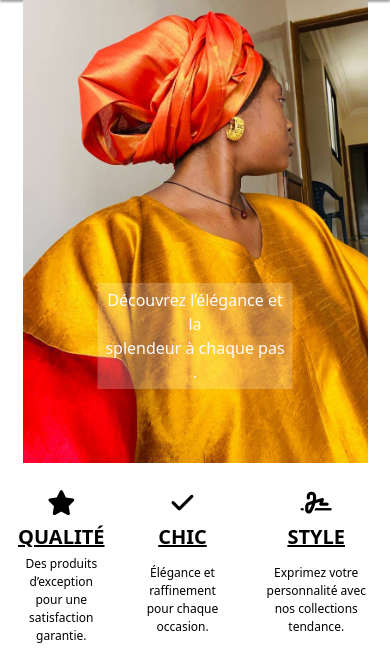
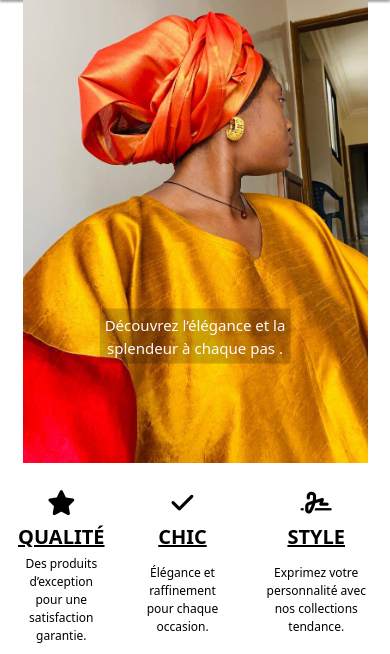
Before and after one commit to christdavidmo/projetperso, a Flask app: page / in a window 390 px wide. Shown: the part 86-740 px from the top of the page. Run offline with Flask 3, Linux system fonts and the light colour scheme; some libraries are stand-ins or nearby versions.

Commit message:
modification css sur une image

```diff
--- a/src/templates/visitors/visitors.html
+++ b/src/templates/visitors/visitors.html
@@ -382,12 +382,12 @@
             .titre{
 
                 color: rgb(251, 251, 252); /* Couleur du texte */
-                font-size: 16px; /* Ajuste la taille du texte */
+                font-size: 15px; /* Ajuste la taille du texte */
                 margin: 0px auto; /* Enlève la marge par défaut */
                 display: inline-block;
                 padding: 5px;
 
-                background-color: rgba(255, 255, 255, 0.212);
+                background-color: rgba(8, 8, 8, 0.192);
 
             }
 
```
Also changed, not shown: src/static/images/sandales/photo_2024-10-12_13-36-08.jpg (deleted).
